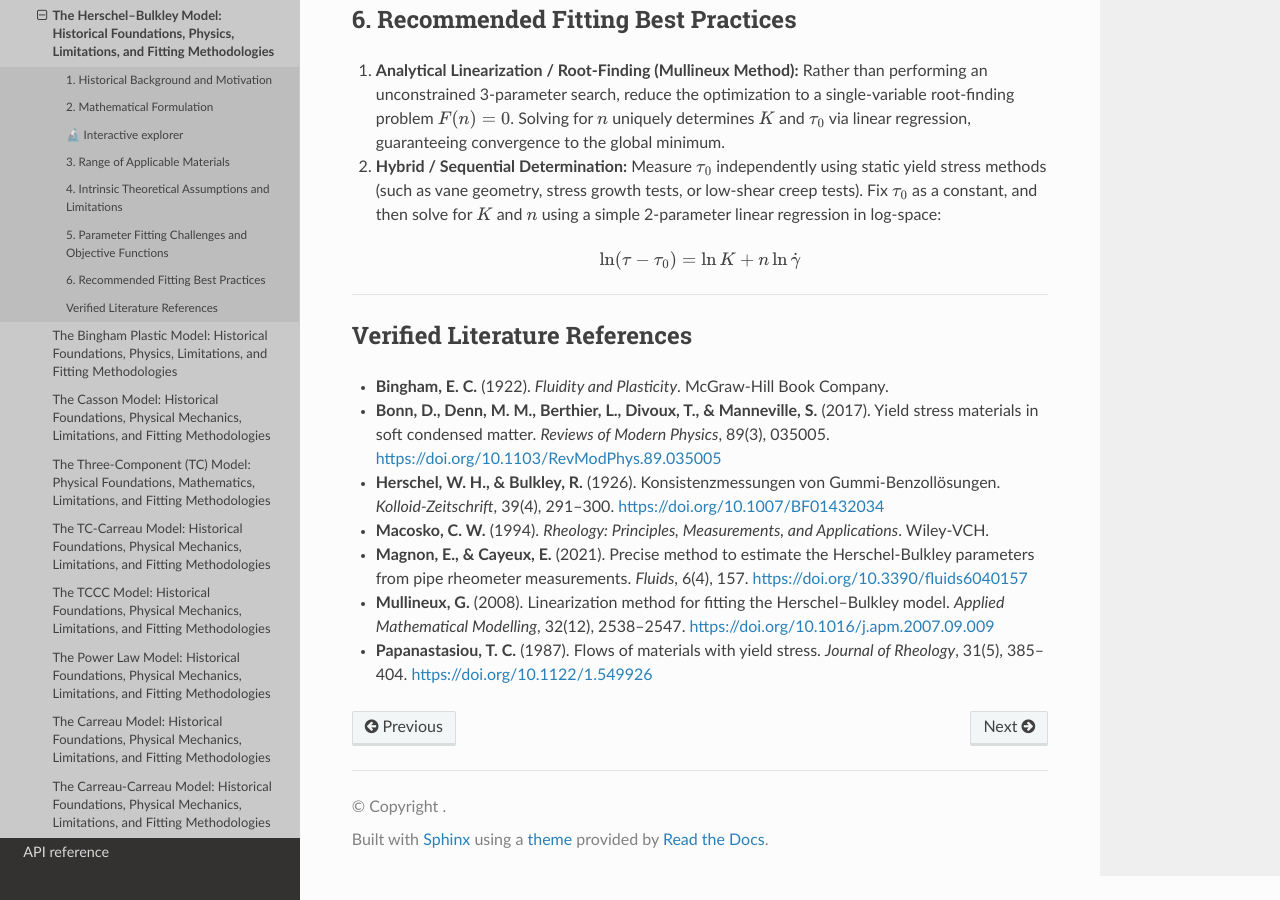
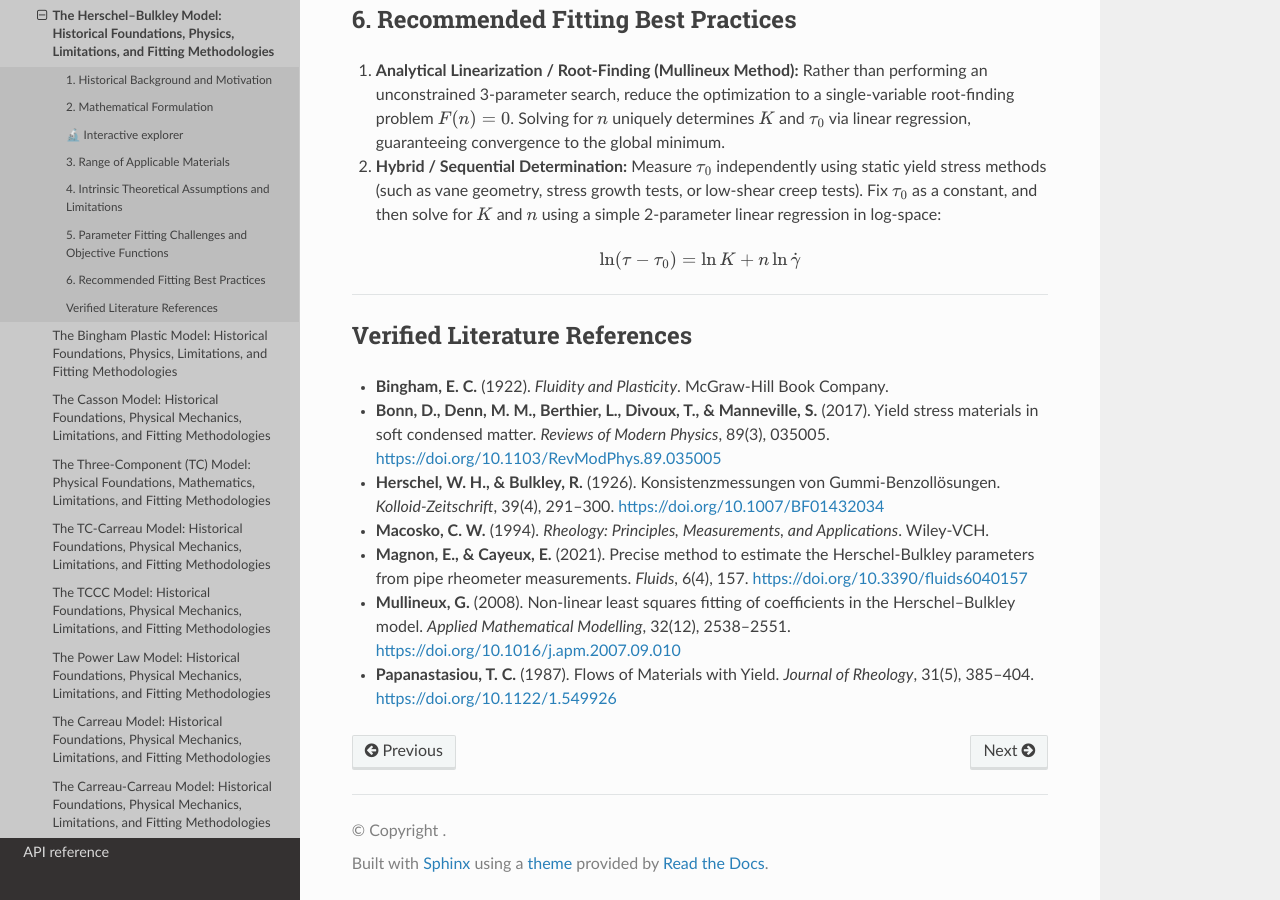
Before and after one commit to rheopy/rheomodel, a Sphinx documentation site: the page built from docs/models/herschel_bulkley.md, in a window 1280 px wide and 900 px high, scrolled down 5996 px. Built offline with Sphinx 7.4.7 and the Read the Docs theme 3.1.0, drawn with Linux system fonts in a browser that asks for light colours.

Commit message:
Restore citation fixes from PR #3
The merge of PR #2 used a stale head tree and silently reverted PR #3's verified citation corrections. Re-applies the exact PR #3 diff: Barnes DOI link, Papanastasiou title, Merrill (Circ. Res.), Mullineux (title/pages/DOI).

```diff
--- a/docs/models/herschel_bulkley.md
+++ b/docs/models/herschel_bulkley.md
@@ -151,5 +151,5 @@ $$\ln(\tau - \tau_0) = \ln K + n \ln \dot{\gamma}$$
 * **Herschel, W. H., & Bulkley, R.** (1926). Konsistenzmessungen von Gummi-Benzollösungen. *Kolloid-Zeitschrift*, 39(4), 291–300. [https://doi.org/10.1007/BF01432034](https://doi.org/10.1007/BF01432034)
 * **Macosko, C. W.** (1994). *Rheology: Principles, Measurements, and Applications*. Wiley-VCH.
 * **Magnon, E., & Cayeux, E.** (2021). Precise method to estimate the Herschel-Bulkley parameters from pipe rheometer measurements. *Fluids*, 6(4), 157. [https://doi.org/10.3390/fluids6040157](https://doi.org/10.3390/fluids6040157)
-* **Mullineux, G.** (2008). Linearization method for fitting the Herschel–Bulkley model. *Applied Mathematical Modelling*, 32(12), 2538–2547. [https://doi.org/10.1016/j.apm.2007.09.009](https://doi.org/10.1016/j.apm.2007.09.009)
-* **Papanastasiou, T. C.** (1987). Flows of materials with yield stress. *Journal of Rheology*, 31(5), 385–404. [https://doi.org/10.1122/1.549926](https://doi.org/10.1122/1.549926)
+* **Mullineux, G.** (2008). Non-linear least squares fitting of coefficients in the Herschel–Bulkley model. *Applied Mathematical Modelling*, 32(12), 2538–2551. [https://doi.org/10.1016/j.apm.2007.09.010](https://doi.org/10.1016/j.apm.2007.09.010)
+* **Papanastasiou, T. C.** (1987). Flows of Materials with Yield. *Journal of Rheology*, 31(5), 385–404. [https://doi.org/10.1122/1.549926](https://doi.org/10.1122/1.549926)
```
Also changed, not shown: docs/models/bingham.md (+2 -2 lines), docs/models/casson.md (+1 -1 lines).
